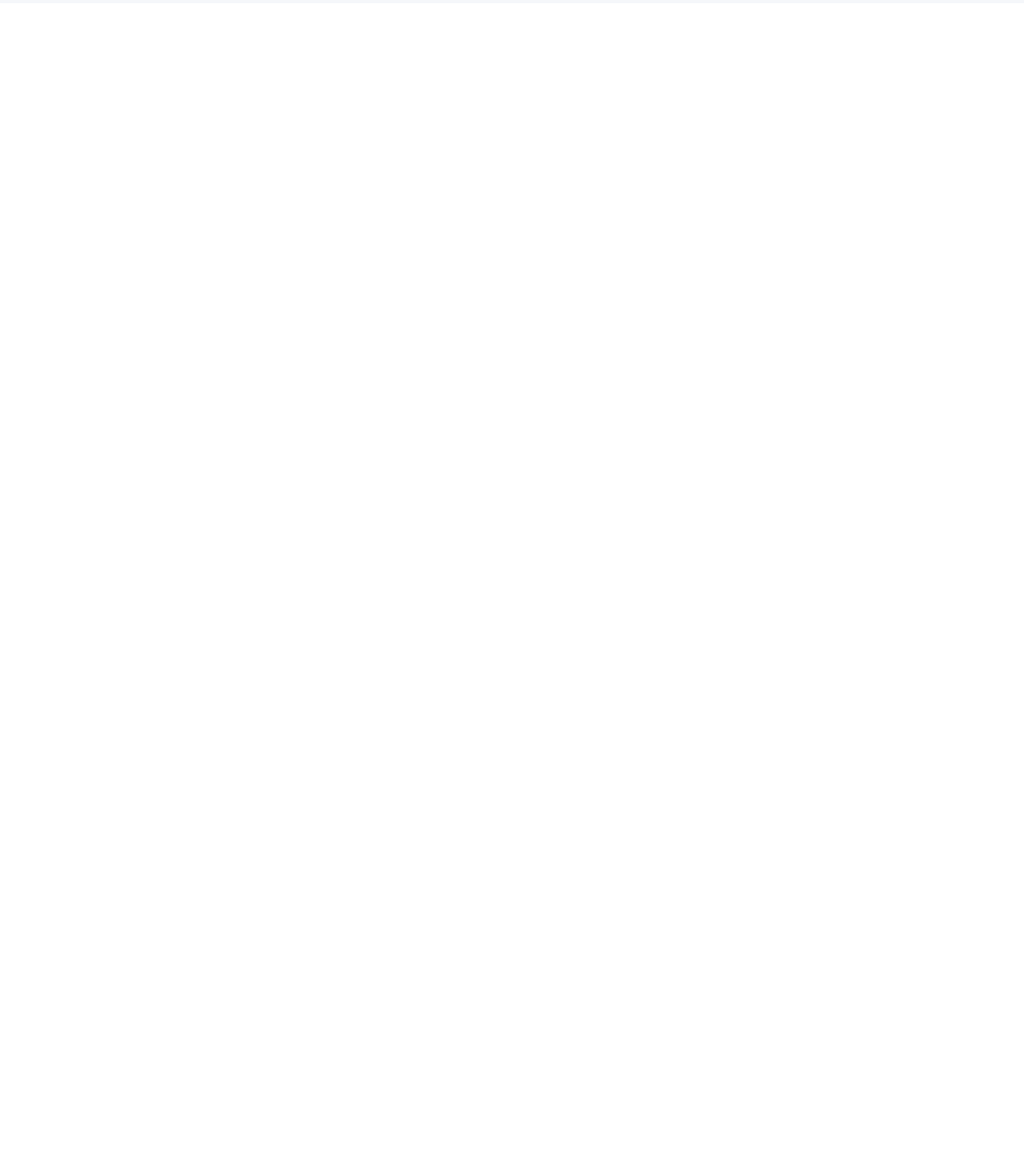
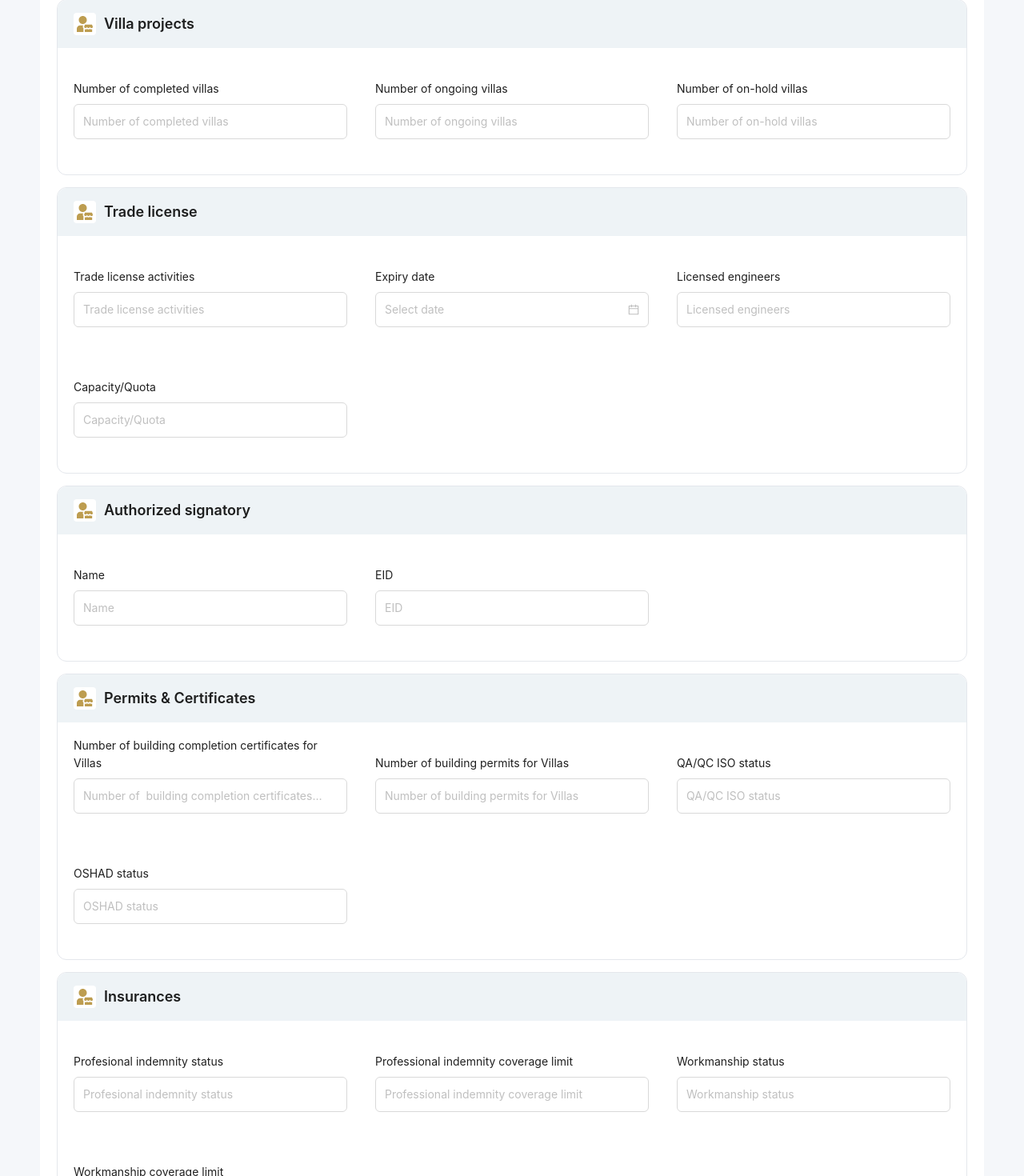
Before and after one commit to akkpc/teyaseer, a React (Create React App) app: page /vendor_registration in a window 1280 px wide. Shown: the part 1005-2475 px from the top of the page at 80% size. Before the commit the page ends 1009 px from the top, so only its background shows below. Built offline with nearby package versions, Linux system fonts and the light colour scheme.

Commit message:
[Ak] Fixed alignment issues

```diff
--- a/src/App.css
+++ b/src/App.css
@@ -49,3 +49,12 @@
 /* .ant-select-selection-search-input {
   color: white;
 } */
+
+.ant-col.ant-form-item-label {
+  /* white-space: nowrap !important;
+  overflow: hidden;
+  text-overflow: ellipsis; */
+  display: flex;
+  height: 50px;
+  align-items: flex-end;
+}
--- a/src/components/KFDate.tsx
+++ b/src/components/KFDate.tsx
@@ -30,7 +30,7 @@
                 picker="date"
                 format={dateFormat}
                 {...rest}
-                value={dayjs(value ? value : new Date().toLocaleString(), dateFormat)}
+                value={value ? dayjs(value, dateFormat) : null}
             />
         </div>
     )
--- /dev/null
+++ b/src/metadata/authorizedSignatory.tsx
@@ -0,0 +1,18 @@
+import { FormFieldMetaDataProps } from "./form-metadata";
+
+const authorizedSignatory: FormFieldMetaDataProps[] = [
+    {
+        id: "as_name",
+        label: "Name",
+        type: "text",
+    },
+    {
+        label: "EID",
+        id: "eid",
+        type: "text",
+    }
+]
+
+export {
+    authorizedSignatory
+}
--- /dev/null
+++ b/src/metadata/categorizationMeta.tsx
@@ -0,0 +1,93 @@
+import { FormFieldMetaDataProps } from "./form-metadata";
+
+const categorizationMeta: FormFieldMetaDataProps[] = [
+    {
+        id: "do_you_sign_side_contracts",
+        label: "Do you sign side contracts for owners in addition to the FAB approved contracts?",
+        type: "text",
+    },
+    {
+        id: "upload_side_contract",
+        label: "Upload side contract",
+        type: "text",
+    },
+    {
+        id: "do_you_carry_out",
+        label: "Do you carry out precast work (ready-mix concrete)?",
+        type: "text",
+    },
+    {
+        id: "do_you_do_cold",
+        label: "Do you do cold steel construction (galvanised)?",
+        type: "text",
+    },
+    {
+        id: "do_you_carry_out_expansion",
+        label: "Do you carry out expansion and maintenance works?",
+        type: "text",
+    },
+    {
+        id: "have_you_built",
+        label: "Have you built non-housing projects",
+        type: "text",
+    },
+    {
+        id: "are_you_interested",
+        label: "Are you interested in unfinished projects? ",
+        type: "text",
+    },
+    {
+        id: "value_of_desired_projects",
+        label: "Value of desired projects",
+        type: "text",
+    },
+    {
+        id: "which_regions",
+        label: "Which regions would you like to work in?",
+        type: "text",
+    },
+    {
+        id: "select_preferred_internal",
+        label: "Select preferred internal region(s) of Abu Dhabi",
+        type: "text",
+    },
+    {
+        id: "select_preferred_internal",
+        label: "Select preferred internal region(s) of Al Ain",
+        type: "text",
+    },
+    {
+        id: "select_preferred_internal",
+        label: "Select preferred internal region(s) of Al Dhafra",
+        type: "text",
+    },
+    {
+        id: "are_you_using",
+        label: "Are you using a subcontractor to complete the project?",
+        type: "text",
+    },
+    {
+        id: "for_which_works",
+        label: "For which works do you use subcontractors?",
+        type: "text",
+    },
+    {
+        id: "have_you_executed",
+        label: "Have you executed any of the Teyaseer Villas?",
+        type: "text",
+    },
+    {
+        id: "which_villas",
+        label: "Which villa(s)?",
+        type: "text",
+    },
+    {
+        id: "in_chich_regions",
+        label: "In which regions are your offices located?",
+        type: "text",
+    }
+]
+
+export {
+    categorizationMeta
+}
--- a/src/metadata/contactDetails.tsx
+++ b/src/metadata/contactDetails.tsx
@@ -4,15 +4,7 @@
     {
         id: "name",
         label: "Name",
-        type: "select",
-        options: [{
-            label: "First",
-            value: "First"
-        }],
-        rules: [{
-            required: true,
-            message: "Name is required"
-        }]
+        type: "text",
     },
     {
         id: "mobile",
--- a/src/metadata/form-metadata.ts
+++ b/src/metadata/form-metadata.ts
@@ -1,5 +1,11 @@
+import { authorizedSignatory } from "./authorizedSignatory";
+import { categorizationMeta } from "./categorizationMeta";
 import { contactDetails } from "./contactDetails";
+import { insuranceMeta } from "./insuranceMeta";
+import { permitsAndCertificates } from "./permitsAndCertificates";
+import { tradeLicense } from "./tradeLicense";
 import { vendorClassificationMetadata } from "./vendorClassification";
+import { villaProjects } from "./villaProjects";
 
 export interface FormFieldMetaDataProps {
     id: string,
@@ -32,4 +38,34 @@
         label: "Contact details",
         metadata: contactDetails
     },
+    {
+        id: 3,
+        label: "Villa projects",
+        metadata: villaProjects
+    },
+    {
+        id: 4,
+        label: "Trade license",
+        metadata: tradeLicense
+    },
+    {
+        id: 5,
+        label: "Authorized signatory",
+        metadata: authorizedSignatory
+    },
+    {
+        id: 6,
+        label: "Permits & Certificates",
+        metadata: permitsAndCertificates
+    },
+    {
+        id: 7,
+        label: "Insurances",
+        metadata: insuranceMeta
+    },
+    {
+        id: 8,
+        label: "Categorization",
+        metadata: categorizationMeta
+    },
 ]
--- /dev/null
+++ b/src/metadata/insuranceMeta.tsx
@@ -0,0 +1,28 @@
+import { FormFieldMetaDataProps } from "./form-metadata";
+
+const insuranceMeta: FormFieldMetaDataProps[] = [
+    {
+        label: "Profesional indemnity status",
+        id: "professional_indemnity_status",
+        type: "text",
+    },
+    {
+        label: "Professional indemnity coverage limit",
+        id: "professional_indemnity_coverage_limit",
+        type: "text",
+    },
+    {
+        label: "Workmanship status",
+        id: "workmanship_status",
+        type: "text",
+    },
+    {
+        label: "Workmanship coverage limit",
+        id: "workmanship_coverage_limit",
+        type: "text",
+    }
+]
+
+export {
+    insuranceMeta
+}
--- /dev/null
+++ b/src/metadata/permitsAndCertificates.tsx
@@ -0,0 +1,28 @@
+import { FormFieldMetaDataProps } from "./form-metadata";
+
+const permitsAndCertificates: FormFieldMetaDataProps[] = [
+    {
+        label: "Number of  building completion certificates for Villas",
+        id: "number_of_building_completion_certificates_for_villas",
+        type: "text",
+    },
+    {
+        label: "Number of building permits for Villas",
+        id: "number_of_building_permits_for_villas",
+        type: "text",
+    },
+    {
+        label: "QA/QC ISO status",
+        id: "qa_qc_iso_status",
+        type: "text",
+    },
+    {
+        label: "OSHAD status",
+        id: "oshad_status",
+        type: "text",
+    }
+]
+
+export {
+    permitsAndCertificates
+}
--- /dev/null
+++ b/src/metadata/tradeLicense.tsx
@@ -0,0 +1,28 @@
+import { FormFieldMetaDataProps } from "./form-metadata";
+
+const tradeLicense: FormFieldMetaDataProps[] = [
+    {
+        label: "Trade license activities",
+        id: "trade_license_activities",
+        type: "text",
+    },
+    {
+        label: "Expiry date",
+        id: "expiry_date",
+        type: "date",
+    },
+    {
+        label: "Licensed engineers",
+        id: "licensed_engineers",
+        type: "text",
+    },
+    {
+        label: "Capacity/Quota",
+        id: "capacity_quota",
+        type: "text",
+    }
+]
+
+export {
+    tradeLicense
+}
--- /dev/null
+++ b/src/metadata/villaProjects.tsx
@@ -0,0 +1,23 @@
+import { FormFieldMetaDataProps } from "./form-metadata";
+
+const villaProjects: FormFieldMetaDataProps[] = [
+    {
+        label: "Number of completed villas",
+        id: "number_of_complted_villas",
+        type: "text",
+    },
+    {
+        label: "Number of ongoing villas",
+        id: "number_of_ongoing_villas",
+        type: "text",
+    },
+    {
+        label: "Number of on-hold villas",
+        id: "number_of_on_hold_villas",
+        type: "text",
+    }
+]
+
+export {
+    villaProjects
+}
--- a/src/pages/VendorRegistration.tsx
+++ b/src/pages/VendorRegistration.tsx
@@ -89,7 +89,7 @@
                                     return (
                                         <FormLayout
                                             key={id}
-                                            style={{ width: "100%" }}
+                                            style={{ width: "100%", marginTop: 15 }}
                                             title={label}
                                             icon='/images/sample_svg.svg'
                                             metaData={metadata}
```
